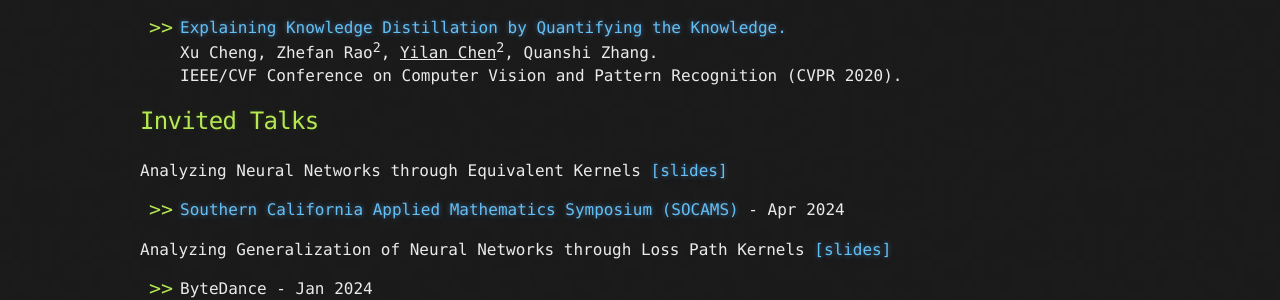
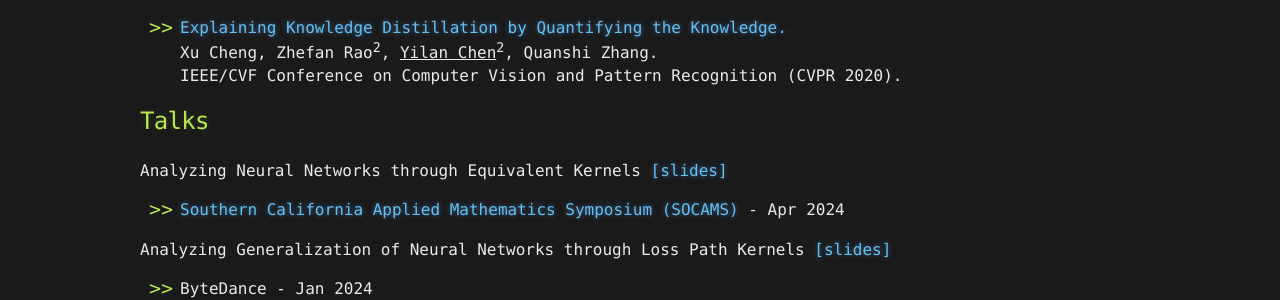
Before and after one commit to yilanchen6/yilanchen6.github.io, a Jekyll site: the page built from index.md, in a window 1280 px wide. Shown: the part 1437-1737 px from the top of the page. Built offline with Jekyll 4.4.1, drawn with Linux system fonts in a browser that asks for light colours.

Commit message:
Update index.md

```diff
--- a/index.md
+++ b/index.md
@@ -93,7 +93,7 @@ IEEE/CVF Conference on Computer Vision and Pattern Recognition (CVPR 2020).
 
 
 
-## Invited Talks
+## Talks
 Analyzing Neural Networks through Equivalent Kernels [[slides]](/files/LPK_SOCAMS.pdf)
 - [Southern California Applied Mathematics Symposium (SOCAMS)](https://www.socams.org/home) - Apr 2024
 
```
